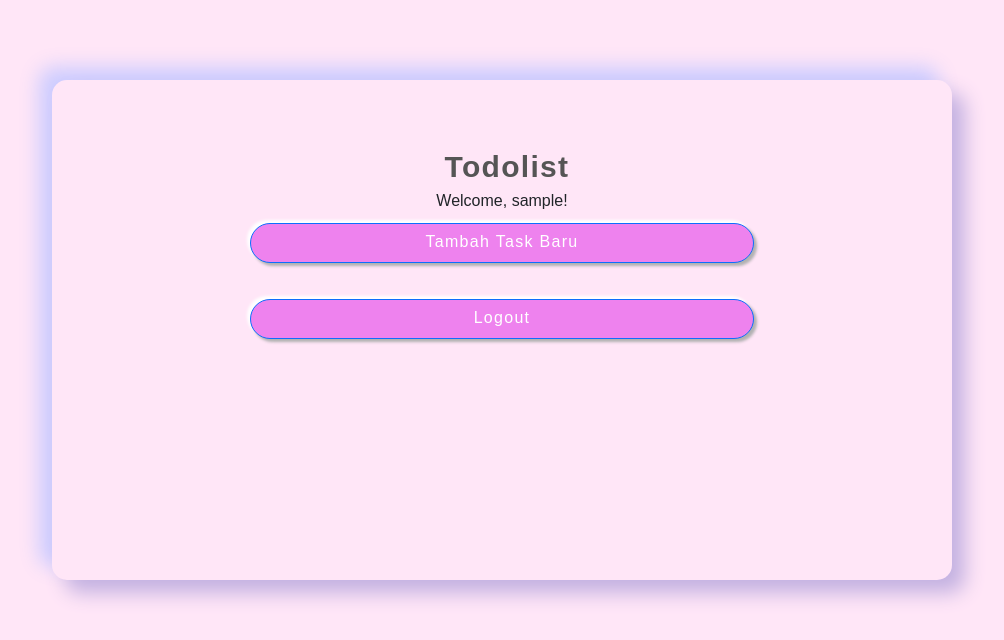
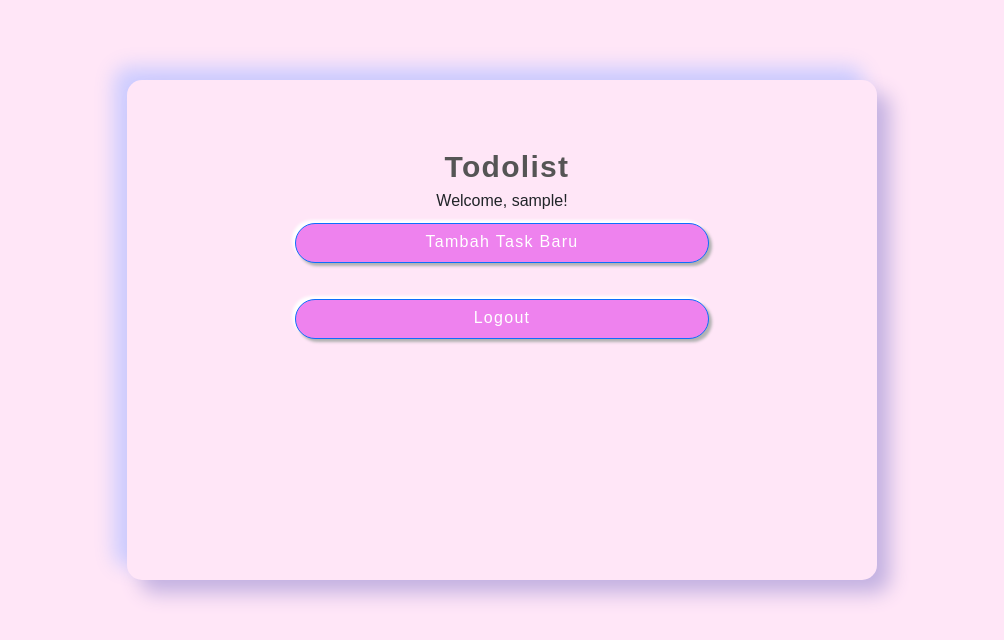
Before and after one commit to cinvetsin/SecondAssignment, a Django app: page /todolist/ in a window 1280 px wide. Shown: the top 640 px of the page, without its empty margins (138-1142 px from the left). Run offline with Django 4.2, Linux system fonts and the light colour scheme; the visitor is signed in with stand-in values (Sample User, id 1); data that the repository does not hold is empty.

Commit message:
edit todolist.html

```diff
--- a/todolist/templates/todolist.html
+++ b/todolist/templates/todolist.html
@@ -118,7 +118,7 @@
       }
 
       .todos {
-        max-width: 900px;
+        max-width: 750px;
         min-height: 500px;
         margin: 80px auto;
         padding: 40px 30px 30px 30px;
@@ -139,7 +139,7 @@
         background-color: #CBC3E3;
       }
 
-      @media(max-width: 930px) {
+      @media(max-width: 780px) {
             .login {
                 margin: 30px 20px;
                 padding: 40px 15px 15px 15px;
```
